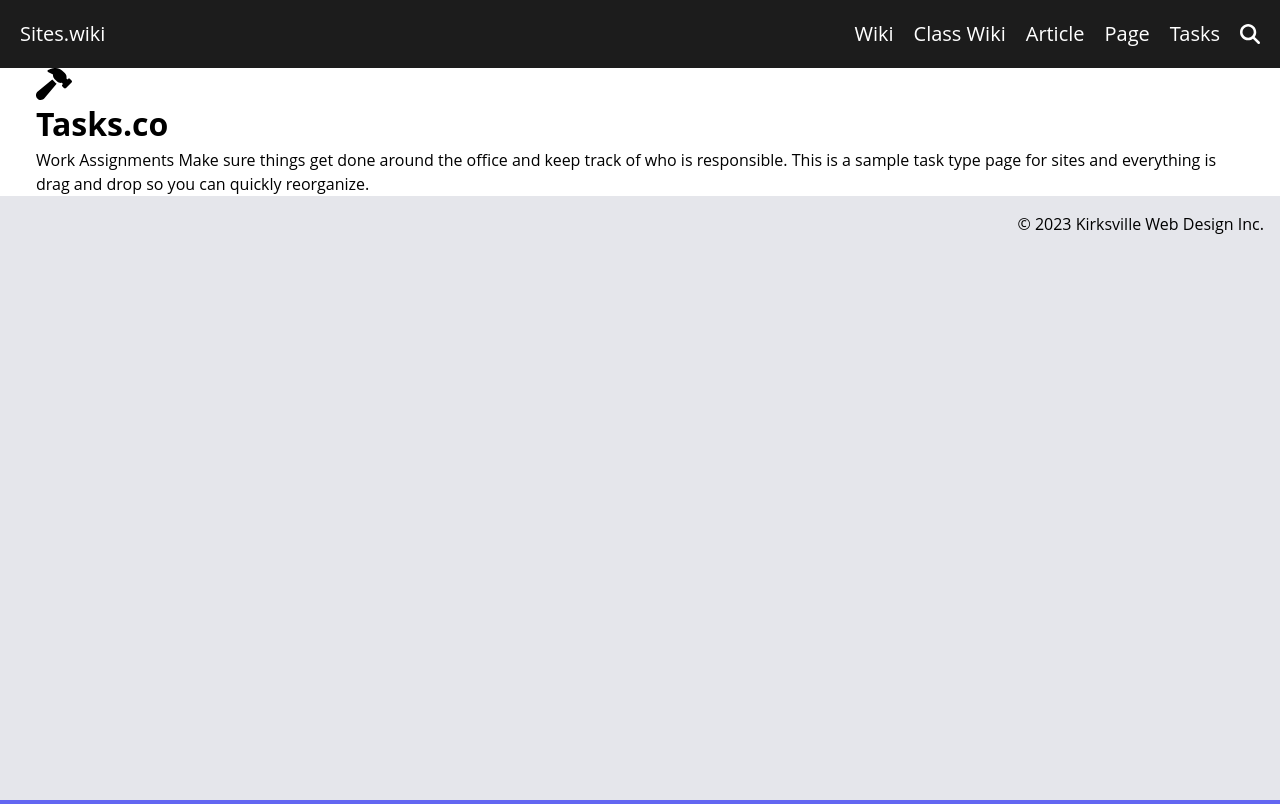
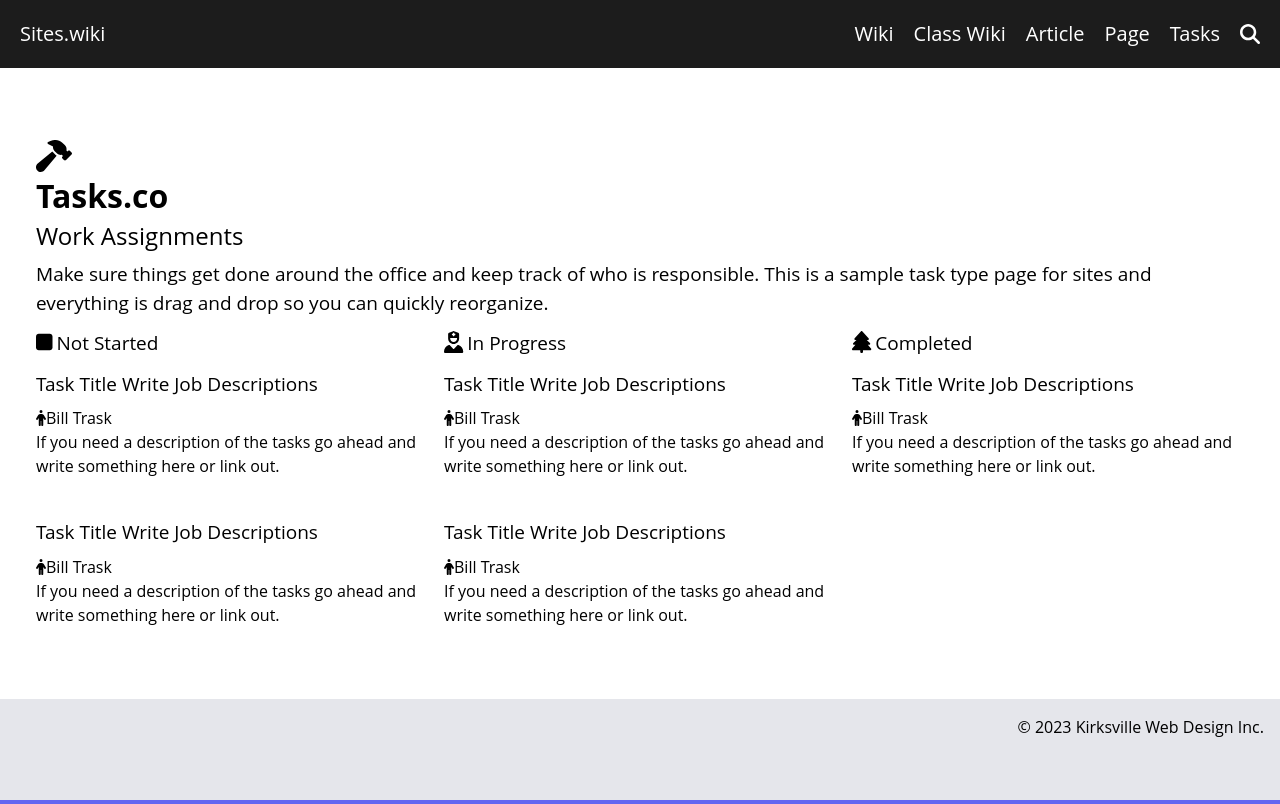
Before and after one commit to tailn804/nhakhoa-clone, a Vue app: page /tasks in a window 1280 px wide. Built offline with nearby package versions, Linux system fonts and the light colour scheme.

Commit message:
Add data column

```diff
--- a/src/pages/TasksPage.vue
+++ b/src/pages/TasksPage.vue
@@ -1,19 +1,102 @@
 <template>
-    <div class="bg-white mx-auto px-9 max-w-[1280px]">
+   <main class="w-full bg-white">
+        <div class=" mx-auto px-9 py-[72px] max-w-[1280px]">
             <font-awesome-icon class="text-[32px] block" :icon="['fas', 'hammer']" />
             <span class="font-bold text-[32px] block" >
                 Tasks.co
             </span>
-        <span class="">
+            <span class="text-2xl block">
                 Work Assignments
             </span>
-        <span>
+            <span class="mt-2 text-[19px] block">
                 Make sure things get done around the office and keep track of who is responsible. This is a sample task type page for sites and everything is drag and drop so you can quickly reorganize.
             </span>
+
+            <div class="grid grid-cols-3 !gap-4">
+                <div class="" v-for="item in listData" :key="item.id">
+                    <div class="py-3" >
+                        <font-awesome-icon class="text-[22px] mr-1" :icon="item.img" />
+                        <span class="text-[19px]">{{ item.name }}</span>
                     </div>
+
+                    <span class="pt-3 text-[19px]">
+                        {{ item.title }}
+                    </span>
+
+                    <div class="mt-2">
+                        <font-awesome-icon :icon="item.icon" />
+                        <span>{{ item.subtitle }}</span>
+                    </div>
+
+                    <span class="mt-2">
+                        {{ item.text }}
+                    </span>
+                </div>
+            </div>
+        </div>
+   </main>
 </template>
-<script>
+<script setup>
+import { icon } from '@fortawesome/fontawesome-svg-core';
 import { ref } from 'vue';
 
+const listData = ref([
+    {
+        id:1,
+        bgColor: '#f4cccc',
+        name:'Not Started',
+        title:'Task Title Write Job Descriptions',
+        icon:['fas', 'person'],
+        subtitle:'Bill Trask',
+        text:'If you need a description of the tasks go ahead and write something here or link out.',
+        img:['fas', 'stop'],
+    },
+    {
+        id:2,
+        bgColor: '#fff2cc',
+        name:'In Progress',
+        title:'Task Title Write Job Descriptions',
+        icon: ['fas', 'person'],
+        subtitle:'Bill Trask',
+        text:'If you need a description of the tasks go ahead and write something here or link out.',
+        img:['fas', 'user-nurse'],
+    },
+    {
+        id:3,
+        bgColor: '#d9ead3',
+        name:'Completed',
+        title:'Task Title Write Job Descriptions',
+        icon:['fas', 'person'],
+        subtitle:'Bill Trask',
+        text:'If you need a description of the tasks go ahead and write something here or link out.',
+        img:['fas', 'tree'],
+    },
+    {
+        id:4,
+        name:'',
+        title:'Task Title Write Job Descriptions',
+        icon:['fas', 'person'],
+        subtitle:'Bill Trask',
+        text:'If you need a description of the tasks go ahead and write something here or link out.'
+    },
+    {
+        id:5,
+        name:'',
+        title:'Task Title Write Job Descriptions',
+        icon:['fas', 'person'],
+        subtitle:'Bill Trask',
+        text:'If you need a description of the tasks go ahead and write something here or link out.'
+    },
 
+]);
+const listData1 = ref([
+{
+        id:6,
+        name:'',
+        title:'Task Title Write Job Descriptions',
+        icon:['fas', 'person'],
+        subtitle:'Bill Trask',
+        text:'If you need a description of the tasks go ahead and write something here or link out.'
+    },
+])
 </script>
```
Lines whose indentation alone changed are shown as unchanged.
